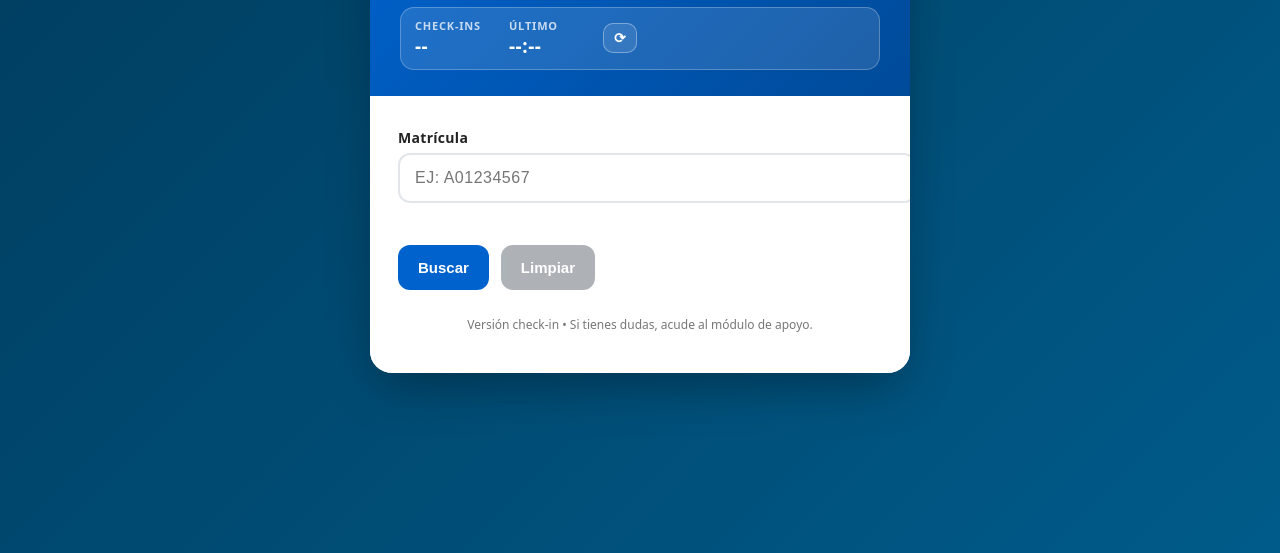
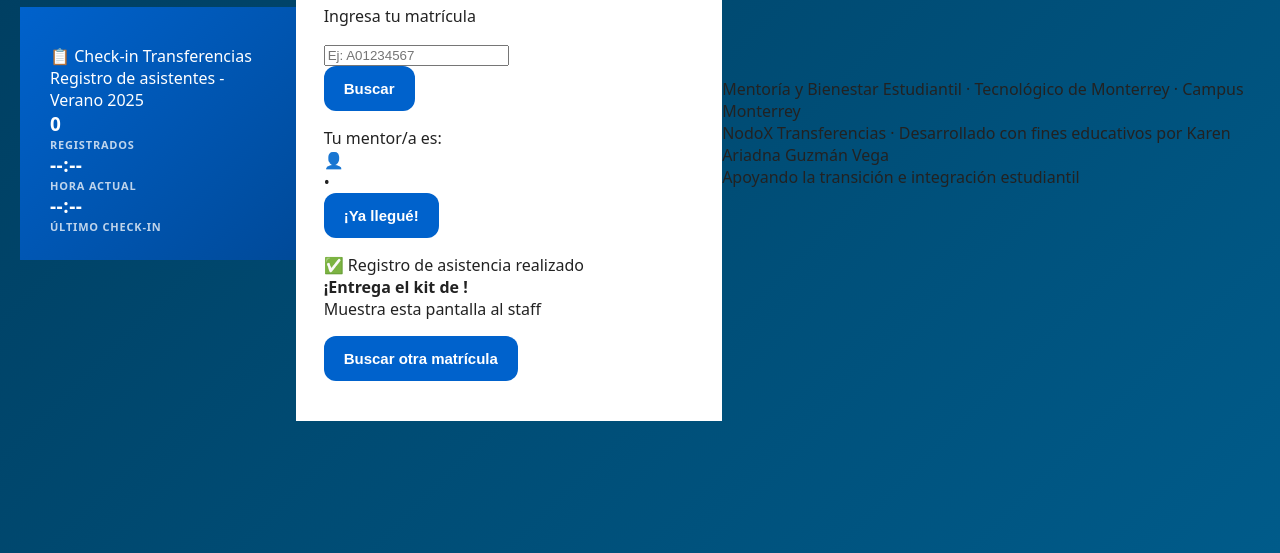
Before and after one commit to MentorIATec/campus-checkin, a plain HTML site: page index.html in a window 1280 px wide. Shown: the part 287-840 px from the top of the page. Drawn offline with Linux system fonts and the light colour scheme; no server answers.

Commit message:
Update index.html

```diff
--- a/index.html
+++ b/index.html
@@ -1,82 +1,81 @@
 <!DOCTYPE html>
 <html lang="es">
 <head>
-<meta charset="UTF-8">
-<title>Check-in Transferencias</title>
-<meta name="viewport" content="width=device-width, initial-scale=1.0">
-<link href="styles.css" rel="stylesheet">
+  <meta charset="UTF-8" />
+  <meta name="viewport" content="width=device-width,initial-scale=1.0" />
+  <title>Check-in Transferencias NodoX</title>
+  <link rel="stylesheet" href="styles.css" />
 </head>
 <body>
-<div class="app">
-    <header>
-        <h1>Check‑in Transferencias</h1>
-        <p>Ingresa tu matrícula para registrar tu llegada.</p>
-
-        <!-- Panel de estadísticas -->
-        <div id="panelStats" class="stats">
-            <div class="stat-item">
-                <span class="stat-label">Check-ins</span>
-                <span id="totalCheckins" class="stat-value">--</span>
+  <!-- Barra de estadísticas solo escritorio -->
+  <header class="header-stats">
+    <div class="header-title">
+      <span class="icon">📋</span>
+      <span class="header-main">Check-in Transferencias</span>
     </div>
-            <div class="stat-item">
-                <span class="stat-label">Último</span>
-                <span id="lastCheckinTime" class="stat-value">--:--</span>
+    <div class="header-sub">Registro de asistentes - Verano 2025</div>
+    <div class="stats-bar">
+      <div class="stat">
+        <div class="stat-value" id="totalCheckins">0</div>
+        <div class="stat-label">Registrados</div>
       </div>
-            <button id="refreshStatsBtn" class="mini-btn" title="Actualizar" onclick="cargarEstadisticas()">⟳</button>
+      <div class="stat">
+        <div class="stat-value" id="currentTime">--:--</div>
+        <div class="stat-label">Hora actual</div>
+      </div>
+      <div class="stat">
+        <div class="stat-value" id="lastCheckin">--:--</div>
+        <div class="stat-label">Último check-in</div>
+      </div>
     </div>
   </header>
-
   <main>
-        <div class="field">
-            <label for="matriculaInput">Matrícula</label>
-            <input id="matriculaInput" type="text" maxlength="9" placeholder="Ej: A01234567" autocomplete="off" />
-            <div id="errorMsg" class="error"></div>
+    <div class="checkin-container">
+      <div class="header-checkin">
+        <h1>Bienvenida de Transferencias</h1>
+        <p class="subtitle-checkin" id="leyendaMatricula">Ingresa tu matrícula</p>
       </div>
-        <div class="acciones">
-            <button id="buscarBtn" onclick="buscarEstudiante()">Buscar</button>
-            <button class="btn-sec" onclick="resetFormulario()" id="resetBtn" disabled>Limpiar</button>
+      <div id="checkin-section">
+        <div class="input-wrap">
+          <input id="matriculaInput" class="input-checkin" maxlength="12" autocomplete="off" placeholder="Ej: A01234567" />
         </div>
-
-        <!-- Tarjeta de estudiante -->
-        <div id="tarjetaEstudiante" class="card hidden">
-            <h2 id="fullnameEstudiante">Nombre Alumno</h2>
-            <div class="badge" id="comunidadBadge"></div>
-            <div class="grid">
-                <div>
-                    <span class="label">Matrícula</span>
-                    <span id="matriculaEstudiante">—</span>
+        <button class="btn-checkin" onclick="buscarEstudiante()">Buscar</button>
+        <p id="errorMsg" class="error-checkin"></p>
       </div>
-                <div>
-                    <span class="label">Mentor(a)</span>
-                    <span id="mentorFullname">—</span>
+      <div id="tarjetaEstudiante" class="tarjeta-checkin hidden">
+        <div id="studentCardBg" class="student-card">
+          <div class="mentor-title">Tu mentor/a es:</div>
+          <div id="mentorFullname" class="mentor-fullname"></div>
+          <div id="comunidadBadge" class="comunidad-badge"></div>
+          <div class="mentor-foto-wrap">
+            <img id="fotoMentor" class="mentor-foto" src="" alt="Foto mentor/a" style="display:none;" />
+            <div id="fotoPlaceholder" class="mentor-foto placeholder-foto">👤</div>
           </div>
-                <div>
-                    <span class="label">Campus origen</span>
-                    <span id="campusEstudiante">—</span>
+          <div class="datos-alumno-bloque">
+            <div id="fullnameEstudiante" class="alumno-nombre"></div>
+            <div class="alumno-detalle">
+              <span id="matriculaEstudiante" class="dato-matricula"></span> •
+              <span id="campusEstudiante" class="dato-campus"></span>
             </div>
-                <div>
-                    <span class="label">Carrera</span>
-                    <span id="carreraEstudiante">—</span>
+            <div id="carreraEstudiante" class="dato-carrera"></div>
+          </div>
+          <button class="btn-checkin" id="asistenciaBtn" onclick="registrarAsistencia()">¡Ya llegué!</button>
+          <div id="mensajeExito" class="hidden">
+            <p>✅ Registro de asistencia realizado<br>
+              <b>¡Entrega el kit de <span id="kitComunidad"></span>!</b><br>
+              <span class="small-note">Muestra esta pantalla al staff</span>
+            </p>
+          </div>
+          <button class="btn-checkin btn-back" onclick="resetCheckin()">Buscar otra matrícula</button>
         </div>
       </div>
-
-            <button id="asistenciaBtn" class="primary-btn" style="margin-top:14px;width:100%;" onclick="registrarAsistencia()">¡Ya llegué!</button>
-
-            <div id="mensajeExito" class="hidden success-box">
-                <p>
-                    ✅ Registro de asistencia realizado.<br>
-                    <b>¡Entrega el kit de <span id="kitComunidad"></span>!</b><br>
-                    <span class="small-note">Muestra esta pantalla al staff para confirmar.</span>
-                </p>
-            </div>
-        </div>
-
-        <div class="footer-msg">
-            Versión check-in • Si tienes dudas, acude al módulo de apoyo.
     </div>
   </main>
-</div>
-
-<script src="app.js" defer></script>
+  <footer class="app-footer">
+    Mentoría y Bienestar Estudiantil · Tecnológico de Monterrey · Campus Monterrey<br>
+    NodoX Transferencias · Desarrollado con fines educativos por Karen Ariadna Guzmán Vega<br>
+    <span class="footer-purpose">Apoyando la transición e integración estudiantil</span>
+  </footer>
+  <script src="app.js"></script>
 </body>
 </html>
```
Lines whose indentation alone changed are shown as unchanged.
